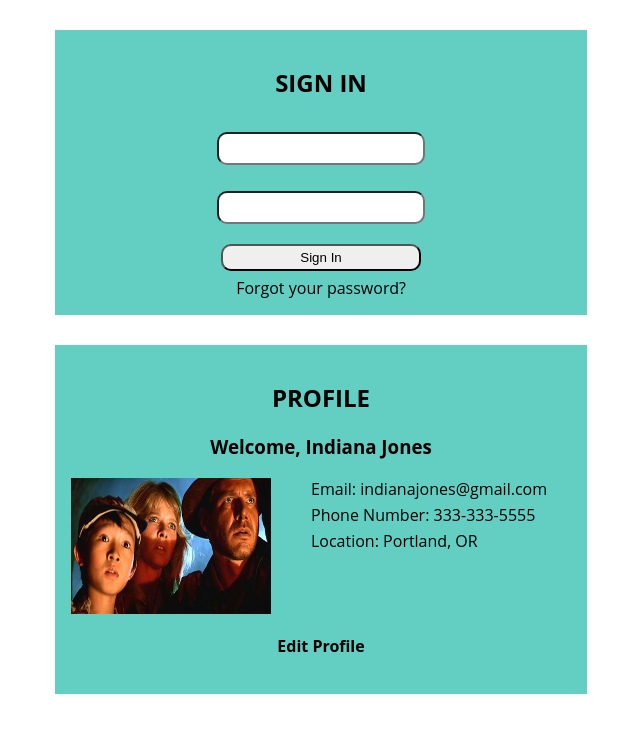
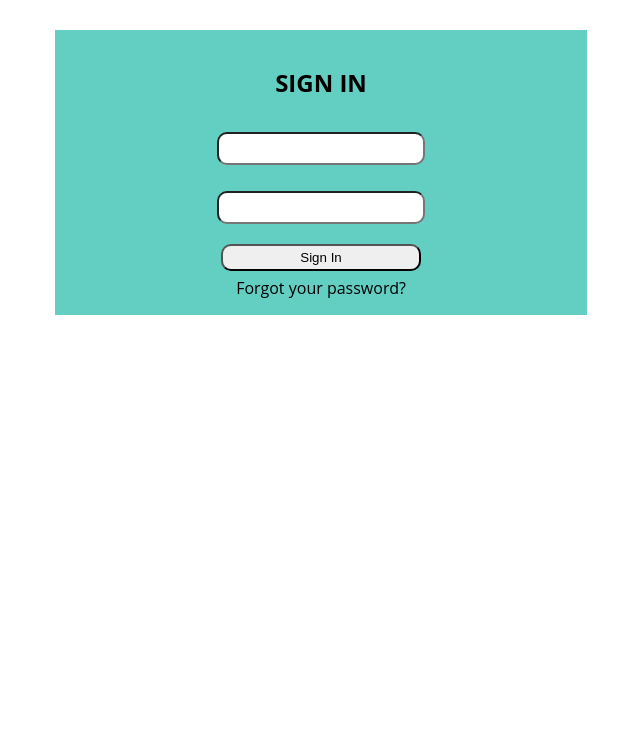
Before and after one commit to HollyJHuber/Final-Assessment, a React (Create React App) app: page / in a window 1280 px wide. Shown: the top 732 px of the page, without its empty margins (319-959 px from the left). Built offline with nearby package versions, Linux system fonts and the light colour scheme.

Commit message:
connects profile with login

```diff
--- a/src/components/Login.js
+++ b/src/components/Login.js
@@ -12,6 +12,11 @@
     }
   }
   render() {
+    debugger;
+  if (this.props.user) {
+      return null;
+    }
+    //guard clause to hid the log in when you're logged in!
     return (
       <div className = "Login">
         <form onSubmit = {this.handleSubmit}>
--- a/src/components/Profile.js
+++ b/src/components/Profile.js
@@ -1,4 +1,5 @@
 import React, { Component } from 'react';
+import { connect } from 'react-redux';
 
 // TODO: Get user from Redux
 const USER =
@@ -13,24 +14,31 @@
   }
 
 class Profile extends Component {
-  constructor(props){
-    super(props);
-    this.state={
-      user: USER
-    }
-  }
+  // this was temp code for
+  // constructor(props){
+  //   super(props);
+  //   this.state={
+  //     user: USER
+  //   }
+  // }
 
   render() {
+    if (!this.props.user) {
+      return null;
+    }
+    // this is because the loggedInUser property is set to null in the initial state
+    // the guard clause hides the profile when you have to login first
+
     return (
       <div className="Profile">
         <h2>Profile</h2>
-        <h3>Welcome, {this.state.user.name}</h3>
+        <h3>Welcome, {this.props.user.name}</h3>
         <div className="flexContainer">
-          <img className="ProfileImage" src = {this.state.user.img}/>
+          <img className="ProfileImage" src = {this.props.user.img}/>
           <ul>
-            <li>Email: {this.state.user.email}</li>
-            <li>Phone Number: {this.state.user.phone}</li>
-            <li>Location: {this.state.user.location}</li>
+            <li>Email: {this.props.user.email}</li>
+            <li>Phone Number: {this.props.user.phone}</li>
+            <li>Location: {this.props.user.location}</li>
           </ul>
         </div>
         <h4>Edit Profile</h4>
@@ -39,4 +47,10 @@
   }
 }
 
-export default Profile;
+const mapStateToProps = (state) => {
+  return {
+    user: state.loggedInUser
+  }
+}
+
+export default connect(mapStateToProps, null)(Profile);
--- a/src/index.css
+++ b/src/index.css
@@ -24,6 +24,7 @@
 .Login input{
   margin: 1em;
 }
+
 button, input{
   width: 200px;
   height: 2em;
--- a/src/reducers/index.js
+++ b/src/reducers/index.js
@@ -5,7 +5,7 @@
 export default function (state = INITIAL_STATE, action) {
     switch (action.type) {
         case 'LOGIN_SUCCESS':
-            logInUser(state, action.user);
+            return logInUser(state, action.user);
         default:
             return state;
     }
@@ -16,3 +16,5 @@
         loggedInUser: user
     })
 }
+// Object.assign is a method on the class Object
+//it starts with a blank object {}, applies state, and then applies the
```
